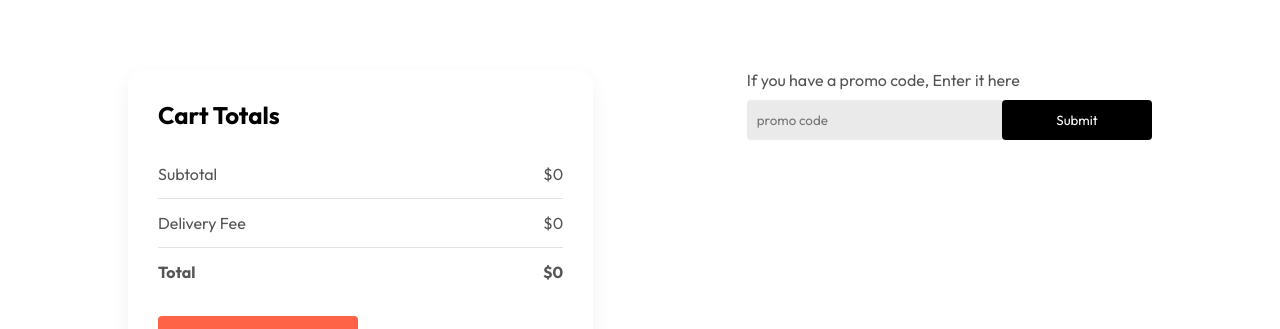
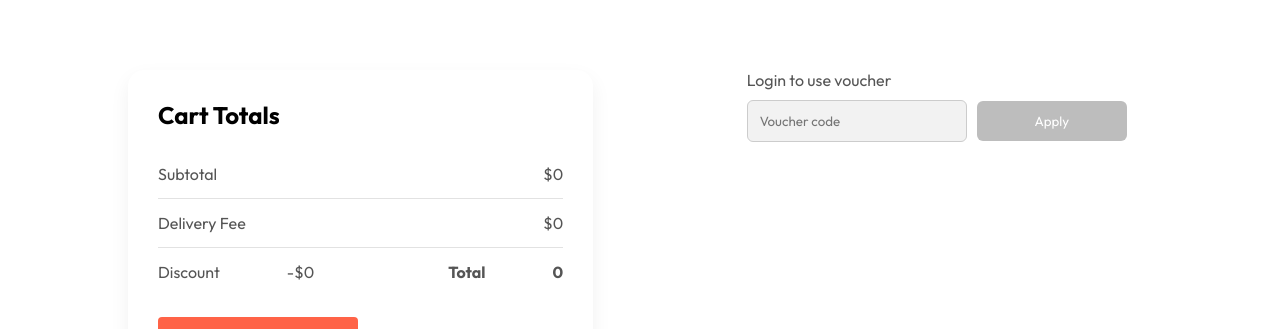
Before and after one commit to tnd17/MealGo-Frontend, a React (Vite) app in the folder mealgo-frontend/: page /cart in a window 1280 px wide. Shown: the part 229-558 px from the top of the page. Built offline with nearby package versions, Linux system fonts and the light colour scheme; no server answers.

Commit message:
feat: add voucher UI and discount summary for customer checkout

```diff
--- a/mealgo-frontend/src/context/StoreContext.jsx
+++ b/mealgo-frontend/src/context/StoreContext.jsx
@@ -9,6 +9,9 @@ const StoreContextProvider = (props) => {
     const [cartItems,setCartItems] = useState({});
     const [food_list,setFoodList] = useState([]);
     const [menu_list,setMenuList] = useState([]);
+
+    const [discountAmount, setDiscountAmount] = useState(0);
+    const [appliedVoucher, setAppliedVoucher] = useState(null);
 
     const { user } = useContext(AuthContext);
 
@@ -125,7 +128,11 @@ const StoreContextProvider = (props) => {
         addToCart,
         removeFromCart,
         getTotalCartAmount,
-        clearCart
+        clearCart,
+        discountAmount,
+        setDiscountAmount,
+        appliedVoucher,
+        setAppliedVoucher,
     }
     return (
         <StoreContext.Provider value={contextValue}>
--- a/mealgo-frontend/src/pages/Cart/Cart.css
+++ b/mealgo-frontend/src/pages/Cart/Cart.css
@@ -61,24 +61,26 @@
 .cart-promocode-input{
     margin-top: 10px;
     display: flex;
-    justify-content: space-between;
     align-items: center;
-    background-color: #eaeaea;
-    border-radius: 4px;
+    gap: 10px;              /* tạo khoảng cách thật giữa input và button */
 }
 .cart-promocode-input input{
-    background: transparent;
-    border: none;
+    background: white;
+    border: 1px solid #ccc;
     outline: none;
-    padding-left: 10px;
+    padding: 12px;
+    border-radius: 6px;
+    width: 220px;
 }
 .cart-promocode-input button{
     width: max(10vw,150px);
     padding: 12px 5px;
-    background-color: black;
+    background-color: tomato;
     border: none;
     color: white;
-    border-radius: 4px;
+    border-radius: 6px;
+    cursor: pointer;
+    transition: 0.3s;
 }
 @media (max-width:750px) {
     .cart-bottom{
@@ -88,3 +90,19 @@
         justify-content: start;
     }
 }
+
+.cart-promocode-input button:hover {
+    opacity: 0.9;
+}
+
+/* guest disabled style */
+.cart-promocode-input input:disabled {
+    background: #f2f2f2;
+    color: #999;
+    cursor: not-allowed; /* dấu cấm */
+}
+
+.cart-promocode-input button:disabled {
+    background: #bdbdbd;
+    cursor: not-allowed; /* dấu cấm */
+}
--- a/mealgo-frontend/src/pages/Cart/Cart.jsx
+++ b/mealgo-frontend/src/pages/Cart/Cart.jsx
@@ -3,6 +3,9 @@ import './Cart.css'
 import { StoreContext } from '../../context/storeContext'
 import { useLocation, useNavigate } from 'react-router-dom';
 import { foodImages } from '../../assets/assets';
+import { AuthContext } from '../../context/authContext';
+import axios from 'axios';
+import { API_URL } from '../../config/api';
 
 const Cart = () => {
 
@@ -30,6 +33,47 @@ const Cart = () => {
 
     // cho phép guest checkout
     navigate('/order');
+  }
+
+  const { user } = useContext(AuthContext)
+
+  const { discountAmount, setDiscountAmount, appliedVoucher, setAppliedVoucher } = useContext(StoreContext)
+
+  const [voucherInput, setVoucherInput] = React.useState("")
+
+  const handleApplyVoucher = async () => {
+
+    if (!user) {
+      setMessage({
+        type: "error",
+        text: "Login required to use voucher"
+      })
+      return
+    }
+
+    try {
+      const res = await axios.post(
+        `${API_URL}/vouchers/apply`,
+        {
+          code: voucherInput,
+          totalAmount: getTotalCartAmount()
+        }
+      )
+
+      setDiscountAmount(res.data.discountAmount)
+      setAppliedVoucher(voucherInput)
+
+      setMessage({
+        type: "success",
+        text: "Voucher applied successfully"
+      })
+
+    } catch (err) {
+      setMessage({
+        type: "error",
+        text: err.response?.data || "Invalid voucher"
+      })
+    }
   }
 
   return (
@@ -102,8 +146,17 @@ const Cart = () => {
             <hr />
 
             <div className="cart-total-details">
+              <p>Discount</p>
+              <p>-${discountAmount}</p>
+              <hr />
               <b>Total</b>
-              <b>${getTotalCartAmount() === 0 ? 0 : getTotalCartAmount() + 2}</b>
+              <b>
+                {
+                  getTotalCartAmount() === 0
+                    ? 0
+                    : getTotalCartAmount() + 2 - discountAmount
+                }
+              </b>
             </div>
           </div>
 
@@ -114,17 +167,34 @@ const Cart = () => {
 
         <div className="cart-promocode">
           <div>
-            <p>If you have a promo code, Enter it here</p>
+            <p>
+              {user
+                ? "Enter voucher code"
+                : "Login to use voucher"}
+            </p>
+
             <div className="cart-promocode-input">
-              <input type="text" placeholder='promo code' />
-              <button>Submit</button>
+              <input
+                type="text"
+                placeholder='Voucher code'
+                disabled={!user}
+                value={voucherInput}
+                onChange={(e) => setVoucherInput(e.target.value)}
+              />
+
+              <button
+                onClick={handleApplyVoucher}
+                disabled={!user}
+              >
+                Apply
+              </button>
             </div>
           </div>
         </div>
 
       </div>
 
-    </div>
+    </div >
   )
 }
 
--- a/mealgo-frontend/src/pages/PlaceOrder/PlaceOrder.jsx
+++ b/mealgo-frontend/src/pages/PlaceOrder/PlaceOrder.jsx
@@ -12,7 +12,15 @@ import { API_URL } from '../../config/api'
 
 const PlaceOrder = () => {
 
-    const { cartItems, getTotalCartAmount, clearCart } = useContext(StoreContext)
+    const {
+        cartItems,
+        getTotalCartAmount,
+        clearCart,
+        discountAmount,
+        appliedVoucher,
+        setDiscountAmount,
+        setAppliedVoucher
+    } = useContext(StoreContext)
     const { user } = useContext(AuthContext)
     const navigate = useNavigate()
 
@@ -46,7 +54,7 @@ const PlaceOrder = () => {
     const total =
         getTotalCartAmount() === 0
             ? 0
-            : getTotalCartAmount() + 2
+            : getTotalCartAmount() + 2 - discountAmount
 
     // =========================
     // HANDLE ORDER
@@ -65,7 +73,8 @@ const PlaceOrder = () => {
             address,
             note,
             paymentMethod,
-            items: cartOrderItems
+            items: cartOrderItems,
+            voucherCode: appliedVoucher
         }
 
         try {
@@ -86,6 +95,8 @@ const PlaceOrder = () => {
                     }
 
                     setShowSuccessPopup(true)
+                    setDiscountAmount(0)
+                    setAppliedVoucher("")
                 }
 
                 // =========================
@@ -94,6 +105,8 @@ const PlaceOrder = () => {
                 else if (!user && paymentMethod === "CARD") {
 
                     setShowSuccessPopup(true)
+                    setDiscountAmount(0)
+                    setAppliedVoucher("")
                 }
 
                 // =========================
@@ -106,6 +119,8 @@ const PlaceOrder = () => {
                     setTimeout(() => {
                         window.scrollTo(0, 0)
                     }, 100)
+                    setDiscountAmount(0)
+                    setAppliedVoucher("")
                 }
             }
 
@@ -311,6 +326,16 @@ const PlaceOrder = () => {
                         <p>$2</p>
                     </div>
 
+                    {/* chỉ hiện khi có voucher */}
+                    {discountAmount > 0 && (
+                        <div className="cart-total-details">
+                            <p>Discount</p>
+                            <p style={{ color: "green" }}>
+                                -${discountAmount}
+                            </p>
+                        </div>
+                    )}
+
                     <hr />
 
                     <div className="cart-total-details">
```
